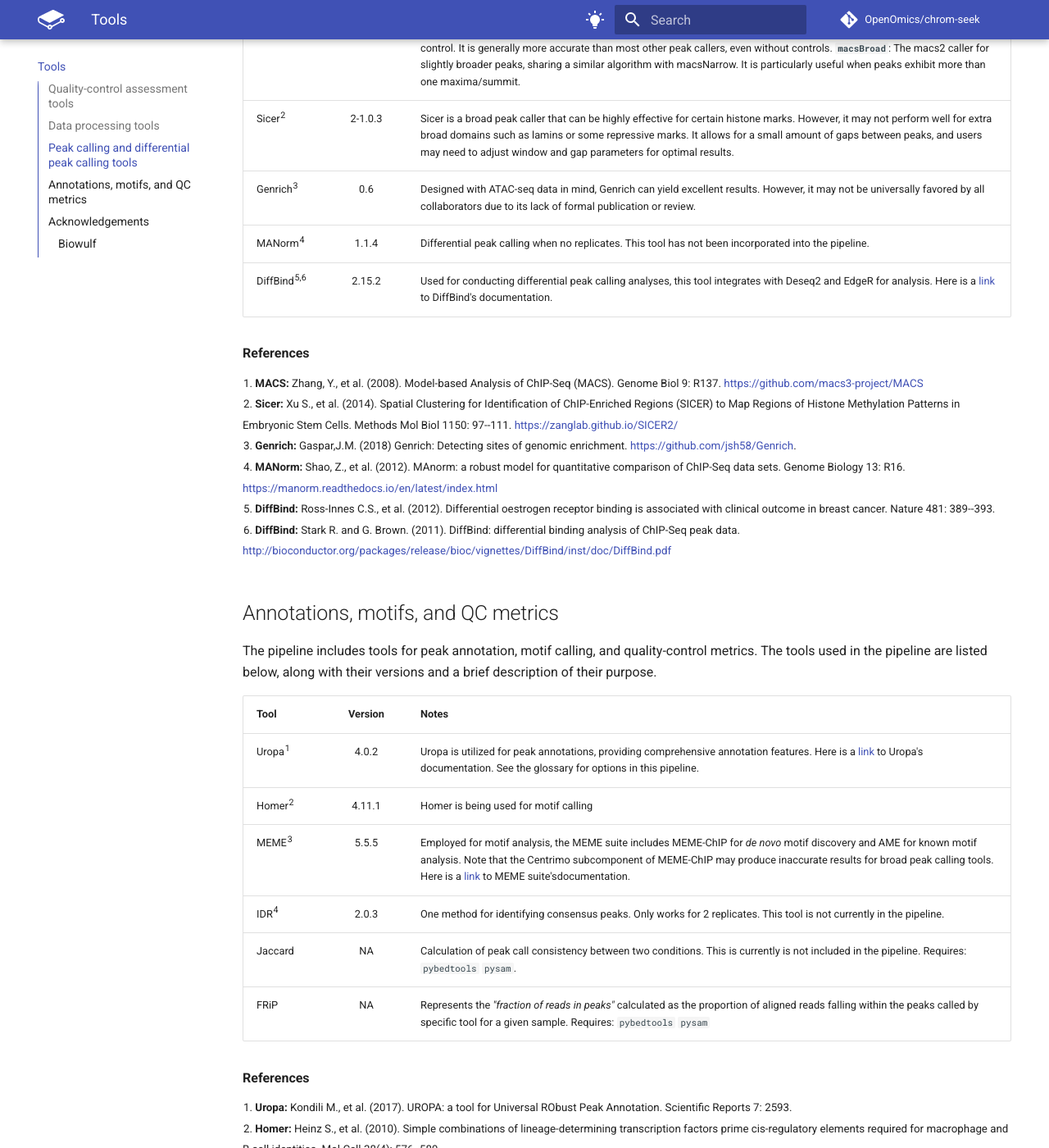
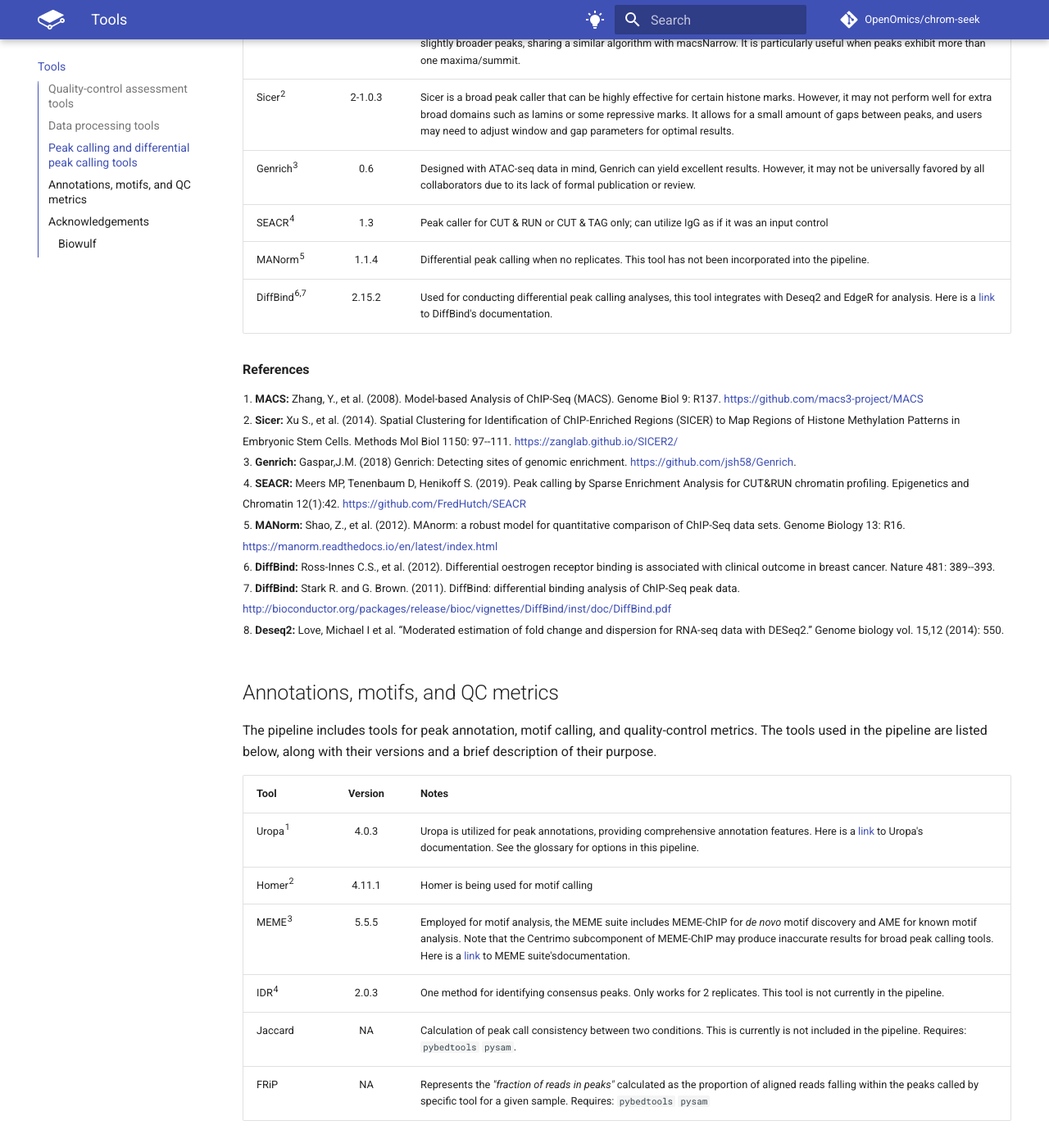
Before and after one commit to OpenOmics/chrom-seek, an MkDocs documentation site: the page built from docs/tools_software.md, in a window 1280 px wide and 1400 px high, scrolled down 2394 px. Shown: the whole window at 82% size. Built offline with MkDocs 1.6.1 and Material for MkDocs 9.7.7, drawn with Linux system fonts in a browser that asks for light colours; comment, search, counter and statistics services are not loaded; the version menu is left out; some of the changed text lies outside the part shown.

Commit message:
Update tools_software.md

```diff
--- a/docs/tools_software.md
+++ b/docs/tools_software.md
@@ -60,9 +60,8 @@ alignment with Burrows-Wheeler Transform. Bioinformatics 25: 1754-60.
 http://bio-bwa.sourceforge.net/bwa.shtml </sup>
 <sup>3. **Picard:** The Picard toolkit.
 https://broadinstitute.github.io/picard/</sup>
-<sup>4. **SAMtools:** Li, H., et al. (2009). "The Sequence Alignment/Map format
-and SAMtools." Bioinformatics 25(16): 2078-2079.
-http://www.htslib.org/doc/samtools.html</sup>
+<sup>4. **SAMtools:** Danecek, Petr et al. “Twelve years of SAMtools and BCFtools.”
+GigaScience vol. 10,2 (2021): giab008. </sup>
 <sup>5. **MACS:** Zhang, Y., et al. (2008). Model-based Analysis of ChIP-Seq
 (MACS). Genome Biol 9: R137. https://github.com/macs3-project/MACS</sup>
 <sup>6. **Bedtools:** Quinlan, A.R. (2014). BEDTools: The Swiss‐Army Tool for
@@ -86,9 +85,10 @@ The pipeline includes peak calling and differential peak calling tools to identi
 | ----------------------- | :---------: | :----------------------------------------------------- |
 | MACS<sup>1</sup>        | 2.2.7.1     | **`macsNarrow`**: The macs2 caller optimized for narrow peaks, widely recognized as the most popular peak calling algorithm. Typically used in large databases, it identifies peaks within the range of 150bp to 10kb. Originally designed to handle peaks with a single maxima/summit, its false discovery rate (FDR) has been greatly improved with the addition of an "input" control. It is generally more accurate than most other peak callers, even without controls. **`macsBroad`**: The macs2 caller for slightly broader peaks, sharing a similar algorithm with macsNarrow. It is particularly useful when peaks exhibit more than one maxima/summit. |
 | Sicer<sup>2</sup>       | 2-1.0.3     | Sicer is a broad peak caller that can be highly effective for certain histone marks. However, it may not perform well for extra broad domains such as lamins or some repressive marks. It allows for a small amount of gaps between peaks, and users may need to adjust window and gap parameters for optimal results. |
-| Genrich<sup>3</sup>     | 0.6         | Designed with ATAC-seq data in mind, Genrich   can yield excellent results. However, it may not be universally favored by all collaborators due to its lack of formal publication or review. |
-| MANorm<sup>4</sup>      | 1.1.4       | Differential peak calling when no replicates. This tool has not been incorporated into the pipeline. |
-| DiffBind<sup>5,6</sup>  | 2.15.2      | Used for conducting differential peak calling analyses, this tool integrates with Deseq2 and EdgeR for analysis. Here is a [link](https://bioconductor.org/packages/release/bioc/vignettes/DiffBind/inst/doc/DiffBind.pdf) to DiffBind's documentation. |
+| Genrich<sup>3</sup>     | 0.6         | Designed with ATAC-seq data in mind, Genrich can yield excellent results. However, it may not be universally favored by all collaborators due to its lack of formal publication or review. |
+| SEACR<sup>4</sup>       | 1.3         | Peak caller for CUT & RUN or CUT & TAG only; can utilize IgG as if it was an input control |
+| MANorm<sup>5</sup>      | 1.1.4       | Differential peak calling when no replicates. This tool has not been incorporated into the pipeline. |
+| DiffBind<sup>6,7</sup>  | 2.15.2      | Used for conducting differential peak calling analyses, this tool integrates with Deseq2 and EdgeR for analysis. Here is a [link](https://bioconductor.org/packages/release/bioc/vignettes/DiffBind/inst/doc/DiffBind.pdf) to DiffBind's documentation. |
 
 **References**
 
@@ -100,15 +100,20 @@ Patterns in Embryonic Stem Cells. Methods Mol Biol 1150: 97--111.
 https://zanglab.github.io/SICER2/</sup>
 <sup>3. **Genrich:** Gaspar,J.M. (2018) Genrich: Detecting sites of genomic
 enrichment. https://github.com/jsh58/Genrich.</sup>
-<sup>4. **MANorm:** Shao, Z., et al. (2012). MAnorm: a robust model for
+<sup>4. **SEACR:** Meers MP, Tenenbaum D, Henikoff S. (2019). Peak calling by Sparse
+Enrichment Analysis for CUT&RUN chromatin profiling. Epigenetics and Chromatin 12(1):42.
+https://github.com/FredHutch/SEACR</sup>
+<sup>5. **MANorm:** Shao, Z., et al. (2012). MAnorm: a robust model for
 quantitative comparison of ChIP-Seq data sets. Genome Biology 13: R16.
 https://manorm.readthedocs.io/en/latest/index.html</sup>
-<sup>5. **DiffBind:** Ross-Innes C.S., et al. (2012). Differential oestrogen
+<sup>6. **DiffBind:** Ross-Innes C.S., et al. (2012). Differential oestrogen
 receptor binding is associated with clinical outcome in breast cancer.
 Nature 481: 389--393.</sup>
-<sup>6. **DiffBind:** Stark R. and G. Brown. (2011). DiffBind: differential
+<sup>7. **DiffBind:** Stark R. and G. Brown. (2011). DiffBind: differential
 binding analysis of ChIP-Seq peak data.
 http://bioconductor.org/packages/release/bioc/vignettes/DiffBind/inst/doc/DiffBind.pdf</sup>
+<sup>8. **Deseq2:** Love, Michael I et al. “Moderated estimation of fold change and dispersion
+for RNA-seq data with DESeq2.” Genome biology vol. 15,12 (2014): 550.</sup>
 
 
 ## Annotations, motifs, and QC metrics
@@ -117,7 +122,7 @@ The pipeline includes tools for peak annotation, motif calling, and quality-cont
 
 | **Tool**                | **Version** | **Notes**                                              |
 | ----------------------- | :---------: | :----------------------------------------------------- |
-| Uropa<sup>1</sup>       | 4.0.2       | Uropa is utilized for peak annotations, providing comprehensive annotation features. Here is a [link](https://uropa-manual.readthedocs.io/introduction.html) to Uropa's documentation. See the glossary for options in this pipeline. |
+| Uropa<sup>1</sup>       | 4.0.3       | Uropa is utilized for peak annotations, providing comprehensive annotation features. Here is a [link](https://uropa-manual.readthedocs.io/introduction.html) to Uropa's documentation. See the glossary for options in this pipeline. |
 | Homer<sup>2</sup>       | 4.11.1      | Homer is being used for motif calling                  |
 | MEME<sup>3</sup>        | 5.5.5       | Employed for motif analysis, the MEME suite includes MEME-ChIP for *de novo* motif discovery and AME for known motif analysis. Note that the Centrimo subcomponent of MEME-ChIP may produce inaccurate results for broad peak calling tools. Here is a [link](https://meme-suite.org/meme/index.html) to MEME suite'sdocumentation. |
 | IDR<sup>4</sup>         | 2.0.3       |  One method for identifying consensus peaks. Only works for 2 replicates. This tool is not currently in the pipeline. |
```
